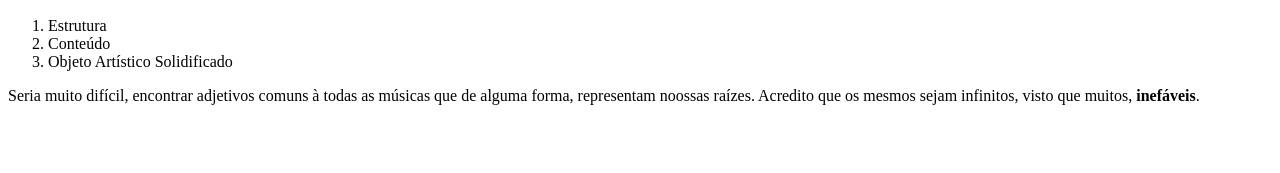
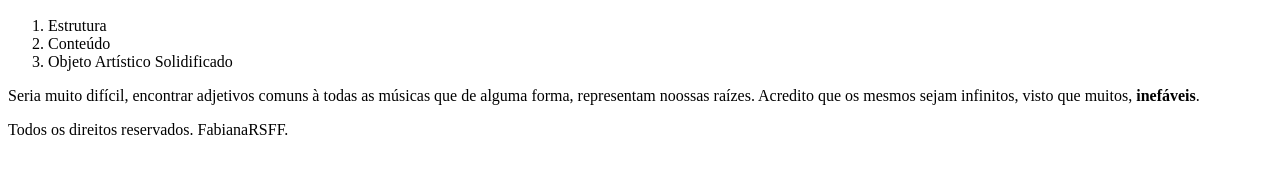
Before and after one commit to FabianaRSFF/html, a plain HTML site: page aula324.html in a window 1280 px wide. Shown: the part 549-722 px from the top of the page. Drawn offline with Linux system fonts and the light colour scheme.

Commit message:
Adicionando um footer simples.

```diff
--- a/aula324.html
+++ b/aula324.html
@@ -31,7 +31,10 @@
         <li>Objeto Artístico Solidificado</li>
     </ol>
     <p>Seria muito difícil, encontrar adjetivos comuns à todas as músicas que de alguma forma, representam noossas raízes. Acredito que os mesmos sejam infinitos, visto que muitos, <strong>inefáveis</strong>.</p>
-
+<footer>
+     Todos os direitos reservados.
+     FabianaRSFF.
+</footer>
 
 
 
```
Also changed, not shown: aula325.html (added).
